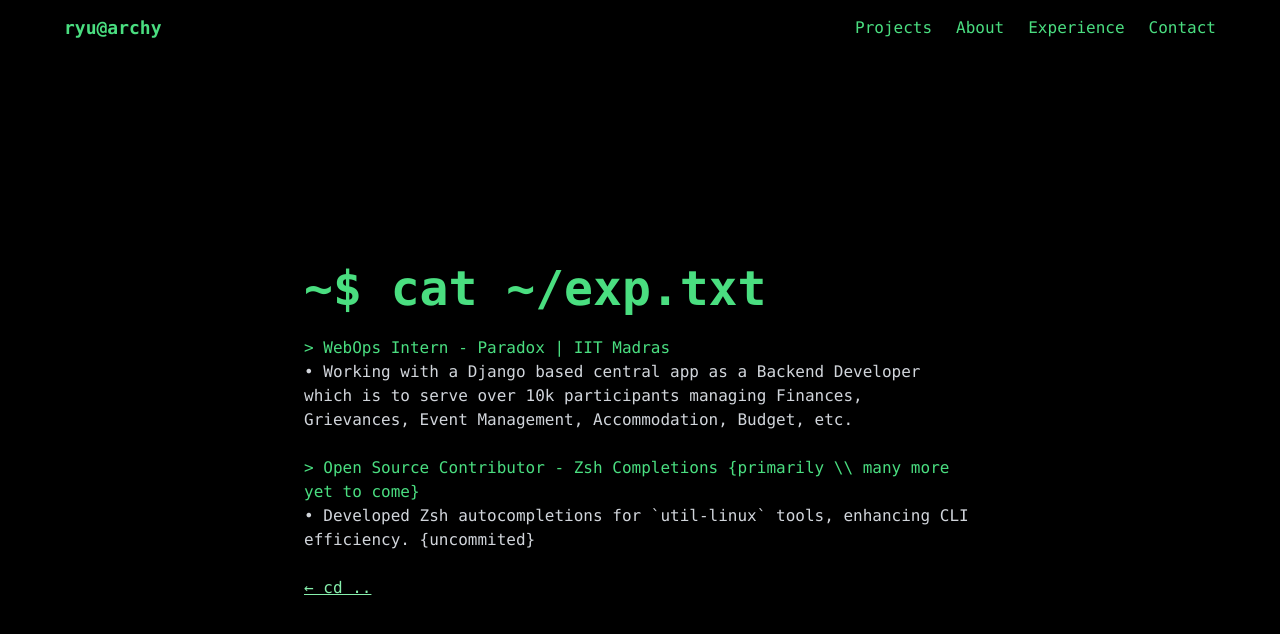
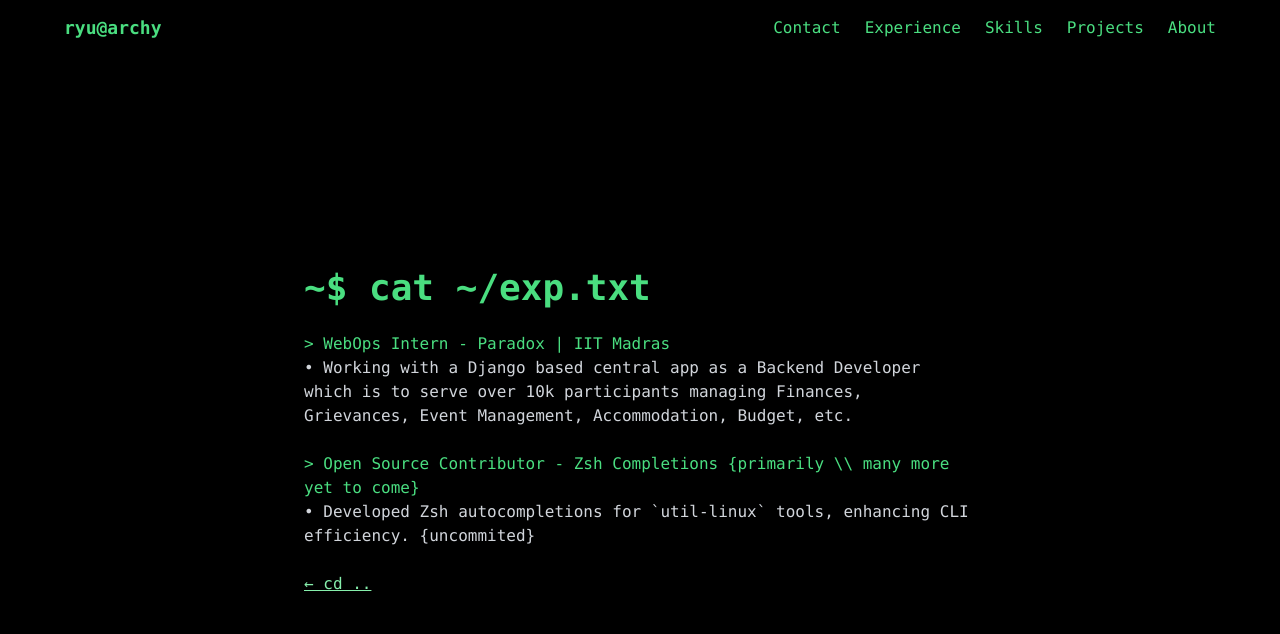
Before and after one commit to ryu-ryuk/terminal, a website: page public/exp.html in a window 1280 px wide. Drawn offline with nearby package versions, Linux system fonts and the light colour scheme.

```diff
--- a/public/exp.html
+++ b/public/exp.html
@@ -10,14 +10,13 @@
     <nav class="p-2 fixed top-0 left-0 w-full bg-black z-50">
         <div class="max-w-6xl mx-auto flex justify-between items-center">
             <a href="/" class="text-green-400 text-lg font-bold">ryu@archy</a>
-            <button id="menu-toggle" class="text-green-400 md:hidden text-2xl focus:outline-none">
-                ☰
-            </button>
+            <button id="menu-toggle" class="text-green-400 md:hidden text-2xl focus:outline-none">☰</button>
             <ul id="menu" class="hidden flex-col md:flex md:flex-row md:space-x-6 text-green-400 md:bg-transparent bg-gray-900 absolute md:relative w-full left-0 md:w-auto top-14 md:top-auto shadow-md md:shadow-none text-center justify-center items-center">
+                <li class="px-4 py-2 md:px-0"><a href="contact.html" class="hover:text-green-300">Contact</a></li>
+                <li class="px-4 py-2 md:px-0"><a href="exp.html" class="hover:text-green-300">Experience</a></li>
+                <li class="px-4 py-2 md:px-0"><a href="skills.html" class="hover:text-green-300">Skills</a></li>
                 <li class="px-4 py-2 md:px-0"><a href="projects.html" class="hover:text-green-300">Projects</a></li>
                 <li class="px-4 py-2 md:px-0"><a href="about.html" class="hover:text-green-300">About</a></li>
-                <li class="px-4 py-2 md:px-0"><a href="exp.html" class="hover:text-green-300">Experience</a></li>
-                <li class="px-4 py-2 md:px-0"><a href="contact.html" class="hover:text-green-300">Contact</a></li>
             </ul>
         </div>
     </nav>
@@ -35,7 +34,7 @@
     </script>
 
     <div class="w-full max-w-2xl mt-16">
-        <h1 class="text-3xl md:text-5xl font-bold text-green-400">~$ cat ~/exp.txt</h1>
+        <h1 class="text-3xl md:text-4xl font-bold text-green-400">~$ cat ~/exp.txt</h1>
 
         <ul class="list-none mt-6 space-y-6">
             <li>
```
Also changed, not shown: public/index.html (+1 -0 lines).
